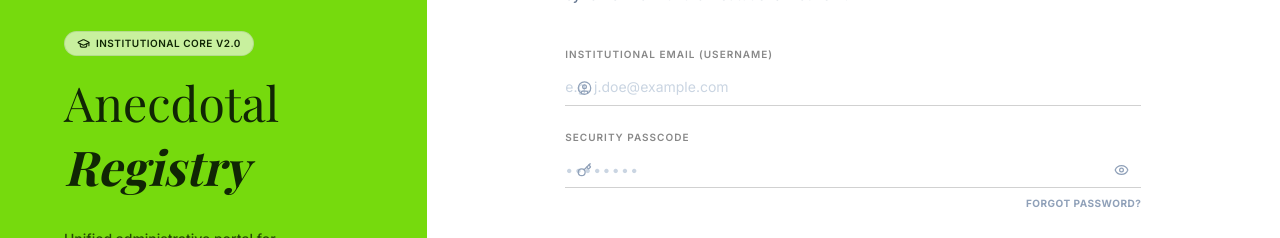
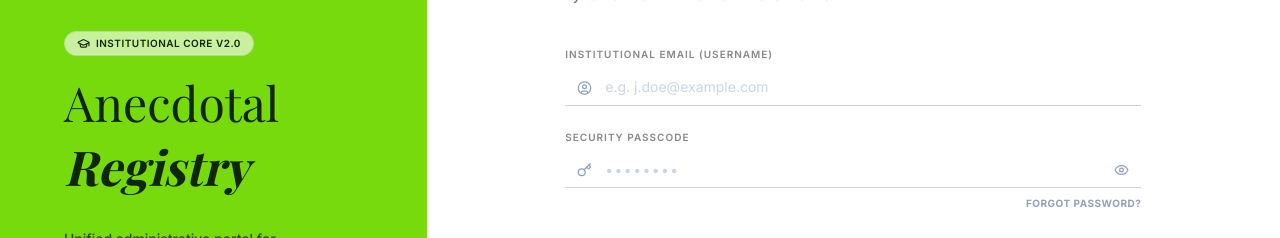
Before and after one commit to cyonix01/RMCHS_ANECDOTAL, a React (Vite) app: page / in a window 1280 px wide. Shown: the part 210-448 px from the top of the page. Built offline with nearby package versions, Linux system fonts and the light colour scheme; a web font is replaced by a local one.

Commit message:
style: fix password visibility icon alignment
Adjust padding and positioning for the password toggle button to prevent overlap with input text and improve visual alignment.

```diff
--- a/src/components/AccountSettingsView.tsx
+++ b/src/components/AccountSettingsView.tsx
@@ -391,12 +391,12 @@ export default function AccountSettingsView({ user, onClose, onUpdateSuccess }:
                   required
                   value={currentPassword}
                   onChange={(e) => setCurrentPassword(e.target.value)}
-                  className="editorial-input w-full pr-8"
+                  className="editorial-input w-full pr-10"
                 />
                 <button
                   type="button"
                   onClick={() => setShowPassword(!showPassword)}
-                  className="absolute right-0 top-1/2 -translate-y-1/2 text-slate-400 hover:text-[#76DA0D] transition-colors cursor-pointer"
+                  className="absolute right-3 top-1/2 -translate-y-1/2 text-slate-400 hover:text-[#76DA0D] transition-colors cursor-pointer"
                 >
                   {showPassword ? <EyeOff size={16} /> : <Eye size={16} />}
                 </button>
--- a/src/index.css
+++ b/src/index.css
@@ -16,7 +16,8 @@
 .editorial-input {
   border-bottom: 1px solid #D1D1D1;
   background: transparent;
-  padding: 8px 0;
+  padding-top: 8px;
+  padding-bottom: 8px;
   outline: none;
   font-size: 14px;
   transition: border-color 0.2s ease-in-out;
```
